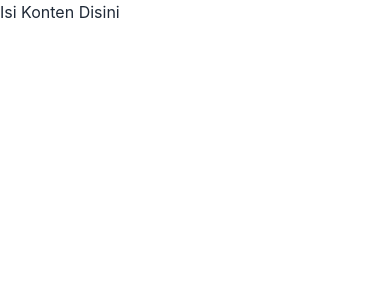
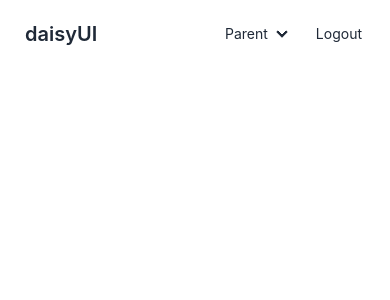
Before and after one commit to vikripermana21/PersonalWeb-Helsa, a React (Create React App) app in the folder frontend/: page /dashboard in a window 390 px wide. Shown: the top 300 px of the page. Built offline with nearby package versions, Linux system fonts and the light colour scheme.

Commit message:
integrasi logout fe be

```diff
--- a/frontend/src/components/DataDiri/dataDiriCreate.js
+++ b/frontend/src/components/DataDiri/dataDiriCreate.js
@@ -1,7 +1,16 @@
 import React from "react";
 
 const DataDiriCreate = () => {
-  return <div>Isi konten disini</div>;
+  return (
+    <div>
+      <ul className="steps steps-vertical lg:steps-horizontal">
+        <li className="step step-primary">Register</li>
+        <li className="step step-primary">Choose plan</li>
+        <li className="step">Purchase</li>
+        <li className="step">Receive Product</li>
+      </ul>
+    </div>
+  );
 };
 
 export default DataDiriCreate;
--- a/frontend/src/components/dashboard.js
+++ b/frontend/src/components/dashboard.js
@@ -1,7 +1,49 @@
 import React from "react";
+import axios from "axios";
+import { useNavigate } from "react-router-dom";
 
 const Dashboard = () => {
-  return <div>Isi Konten Disini</div>;
+  const navigate = useNavigate();
+  const Logout = async () => {
+    try {
+      await axios.delete("http://localhost:5000/logout");
+      navigate("/");
+    } catch (error) {
+      console.log(error);
+    }
+  };
+
+  return (
+    <div>
+      <div className="navbar bg-base-100">
+        <div className="flex-1">
+          <a className="btn btn-ghost normal-case text-xl">daisyUI</a>
+        </div>
+        <div className="flex-none">
+          <ul className="menu menu-horizontal px-1">
+            <li>
+              <details>
+                <summary>Parent</summary>
+                <ul className="p-2 bg-base-100">
+                  <li>
+                    <a>Link 1</a>
+                  </li>
+                  <li>
+                    <a>Link 2</a>
+                  </li>
+                </ul>
+              </details>
+            </li>
+            <li>
+              <a href="#" onClick={Logout}>
+                Logout
+              </a>
+            </li>
+          </ul>
+        </div>
+      </div>
+    </div>
+  );
 };
 
 export default Dashboard;
--- a/frontend/src/index.js
+++ b/frontend/src/index.js
@@ -6,7 +6,7 @@ import LandingPage from "./landingPage";
 import Login from "./components/Login/login";
 import Registrasi from "./components/Login/registrasi";
 import Dashboard from "./components/dashboard";
-
+import DataDiriCreate from "./components/DataDiri/dataDiriCreate";
 
 const root = ReactDOM.createRoot(document.getElementById("root"));
 const router = createBrowserRouter([
@@ -26,6 +26,10 @@ const router = createBrowserRouter([
     path: "/dashboard",
     element: <Dashboard />,
   },
+  {
+    path: "/datadiri",
+    element: <DataDiriCreate />,
+  },
 ]);
 root.render(
   <React.StrictMode>
```
